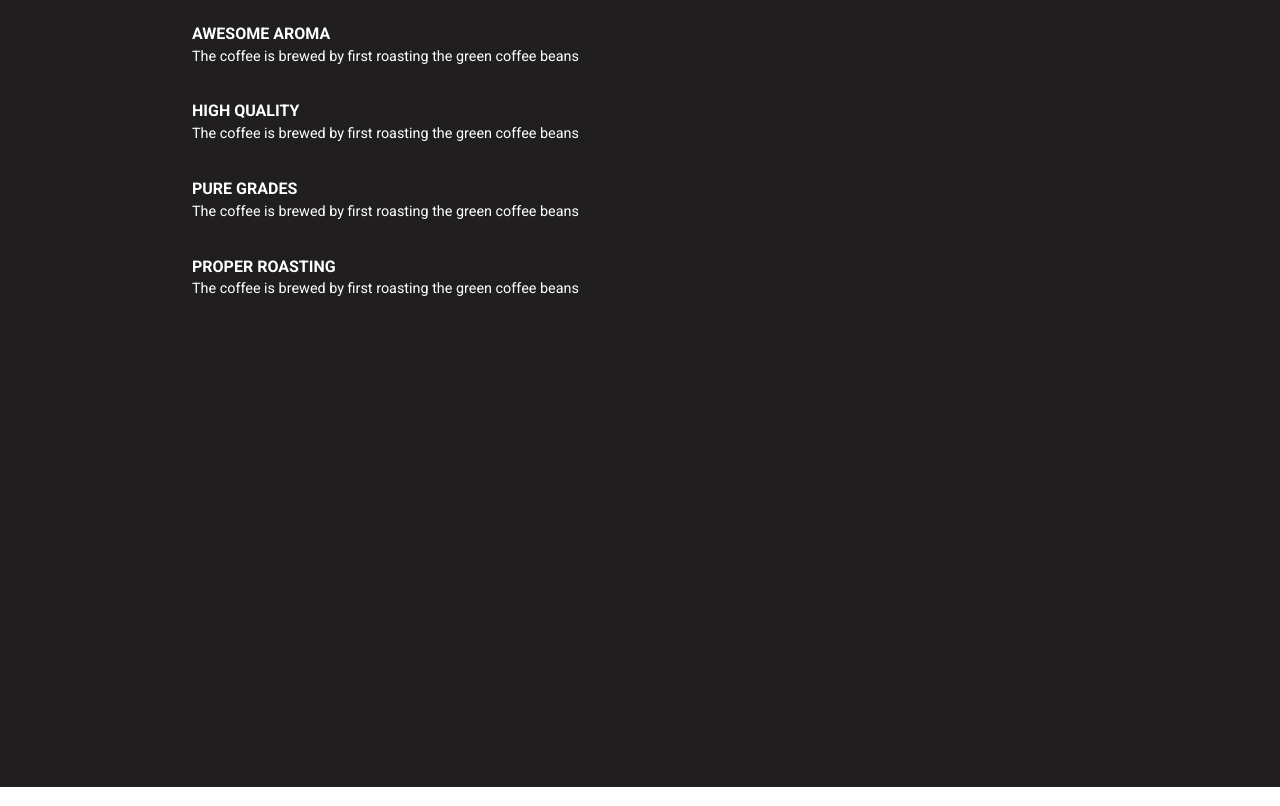
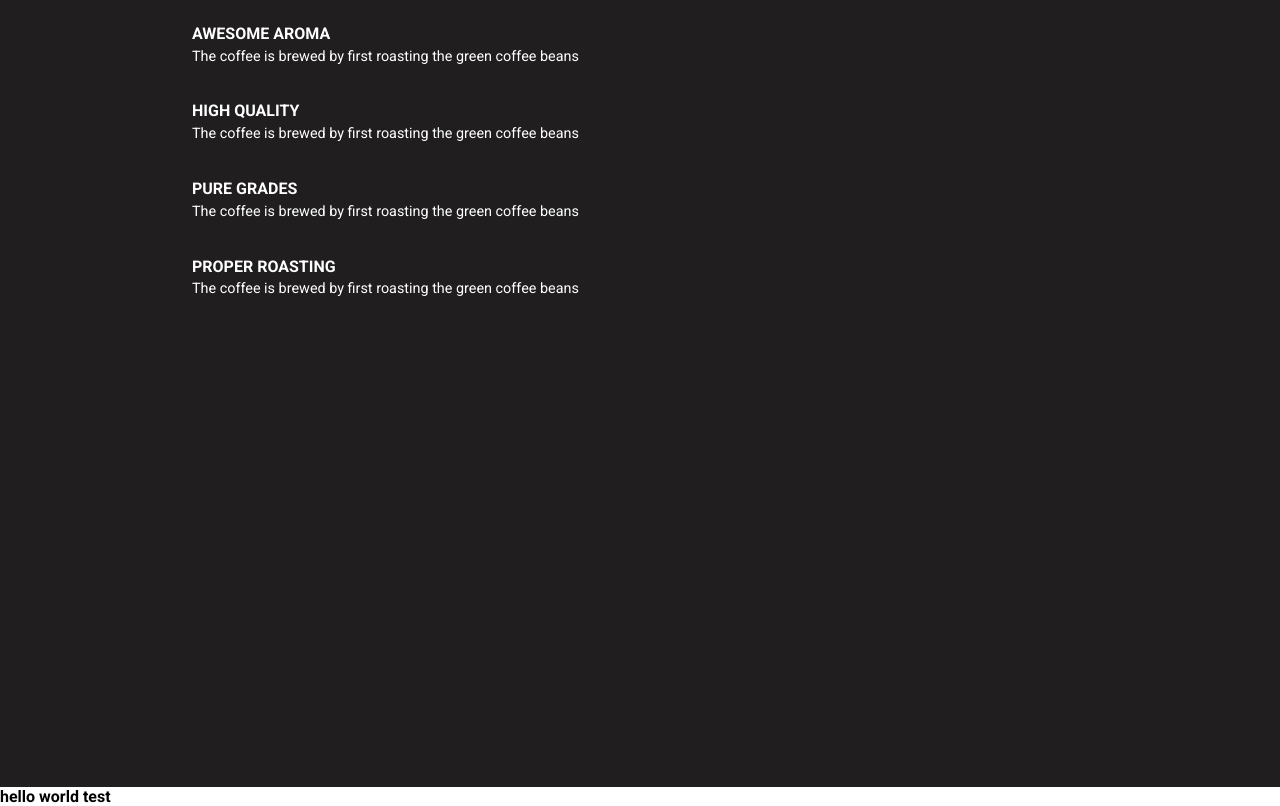
Before and after one commit to Kazu0210/Coffee-Shop, a plain HTML site: page index.html in a window 1280 px wide. Shown: the part 813-1619 px from the top of the page. Drawn offline with Linux system fonts and the light colour scheme.

Commit message:
added h1 text for testing

```diff
--- a/index.html
+++ b/index.html
@@ -60,6 +60,8 @@
         </div>
     </div>
 
+    <h1>hello world test</h1>
+
     <script>
         window.onload = function(){
             const navbar = document.getElementById('navlinks');
```
